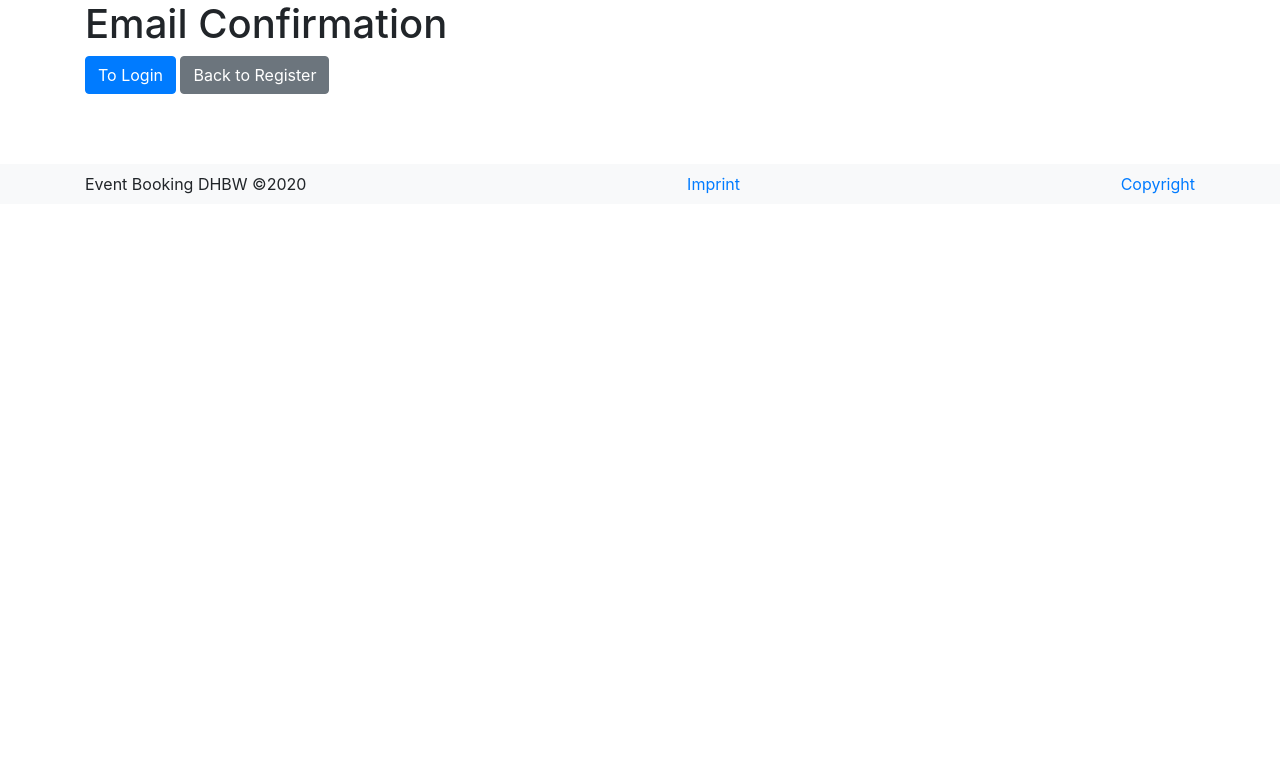
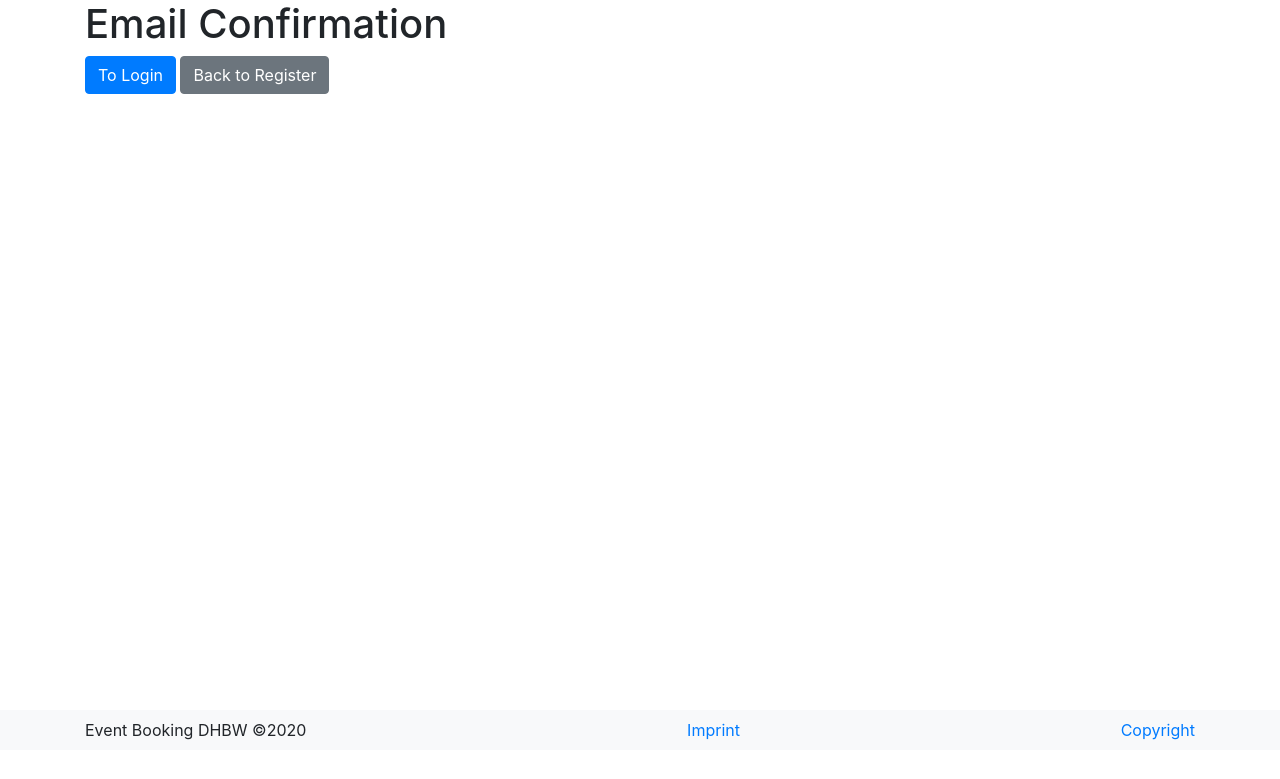
Before and after one commit to Haiyn/dhbw-event-booking, a PHP site: page /event-overview/views/confirm/confirm.phtml in a window 1280 px wide. Shown: the top 779 px of the page. Run offline with PHP 8.4, Linux system fonts and the light colour scheme; some libraries are stand-ins or nearby versions.

Commit message:
added min viewport height

```diff
--- a/src/views/confirm/confirm.phtml
+++ b/src/views/confirm/confirm.phtml
@@ -3,7 +3,7 @@
         <?php include "{$_SERVER['DOCUMENT_ROOT']}/views/shared/head.phtml" ?>
     </head>
     <body>
-        <div class="container">
+        <div class="container min-vh-80">
             <h1>Email Confirmation</h1>
             <?php if(isset($isError) && $isError): ?>
                 <div class="alert alert-danger" role="alert">
--- a/src/views/event-create/event-create.phtml
+++ b/src/views/event-create/event-create.phtml
@@ -10,7 +10,7 @@
 </head>
 <body>
     <?php include "{$_SERVER['DOCUMENT_ROOT']}/views/shared/header/header.phtml" ?>
-    <div class="container">
+    <div class="container min-vh-80">
         <h1>Create Event</h1><br>
         <p>Please enter following values to create an event.</p>
 
--- a/src/views/event-detail/event-detail.phtml
+++ b/src/views/event-detail/event-detail.phtml
@@ -14,7 +14,7 @@
     <link href="//cdnjs.cloudflare.com/ajax/libs/bootstrap-datepicker/1.3.1/css/datepicker.css" rel="stylesheet"/>
 </head>
 <body>
-    <div class="container">
+    <div class="container min-vh-80">
         <h1>Event Details</h1><br>
 
         <?php if (isset($isError) && $isError): ?>
--- a/src/views/event-overview/event-overview.phtml
+++ b/src/views/event-overview/event-overview.phtml
@@ -3,7 +3,7 @@
 </head>
 <body>
     <?php include "{$_SERVER['DOCUMENT_ROOT']}/views/shared/header/header.phtml" ?>
-    <div class="container">
+    <div class="container min-vh-80">
         <h1>Event Overview</h1><br>
         <a id="event-overview-create-button" href="/event-create" class="btn btn-primary mb-5">Create Event</a>
         <div class="row">
--- a/src/views/login/login.phtml
+++ b/src/views/login/login.phtml
@@ -9,7 +9,7 @@
 </head>
 
 <body>
-<div class="container-fluid">
+<div class="container-fluid min-vh-80">
     <div class="modal-dialog text-center">
 
         <div class="modal-content text-center">
--- a/src/views/register/register.phtml
+++ b/src/views/register/register.phtml
@@ -4,7 +4,7 @@
         <?php include "{$_SERVER['DOCUMENT_ROOT']}/views/shared/head.phtml" ?>
     </head>
 <body>
-    <div class="container">
+    <div class="container min-vh-80">
         <h1>Register</h1><br>
         <p>Please enter following values to register.</p>
 
--- a/src/views/shared/head.phtml
+++ b/src/views/shared/head.phtml
@@ -4,5 +4,6 @@
 <meta charset="utf-8">
 <script type="text/javascript" src="/resources/assets/bootstrap/js/bootstrap.min.js"></script>
 <link href="/resources/assets/bootstrap/css/bootstrap.min.css" rel="stylesheet">
+<link href="/views/shared/shared.css" rel="stylesheet">
 <link href="/views/shared/header/header.css" rel="stylesheet">
 <link href="/views/shared/footer/footer.css" rel="stylesheet">
--- /dev/null
+++ b/src/views/shared/shared.css
@@ -0,0 +1,3 @@
+.min-vh-80 {
+    min-height: 80vh;
+}
```
